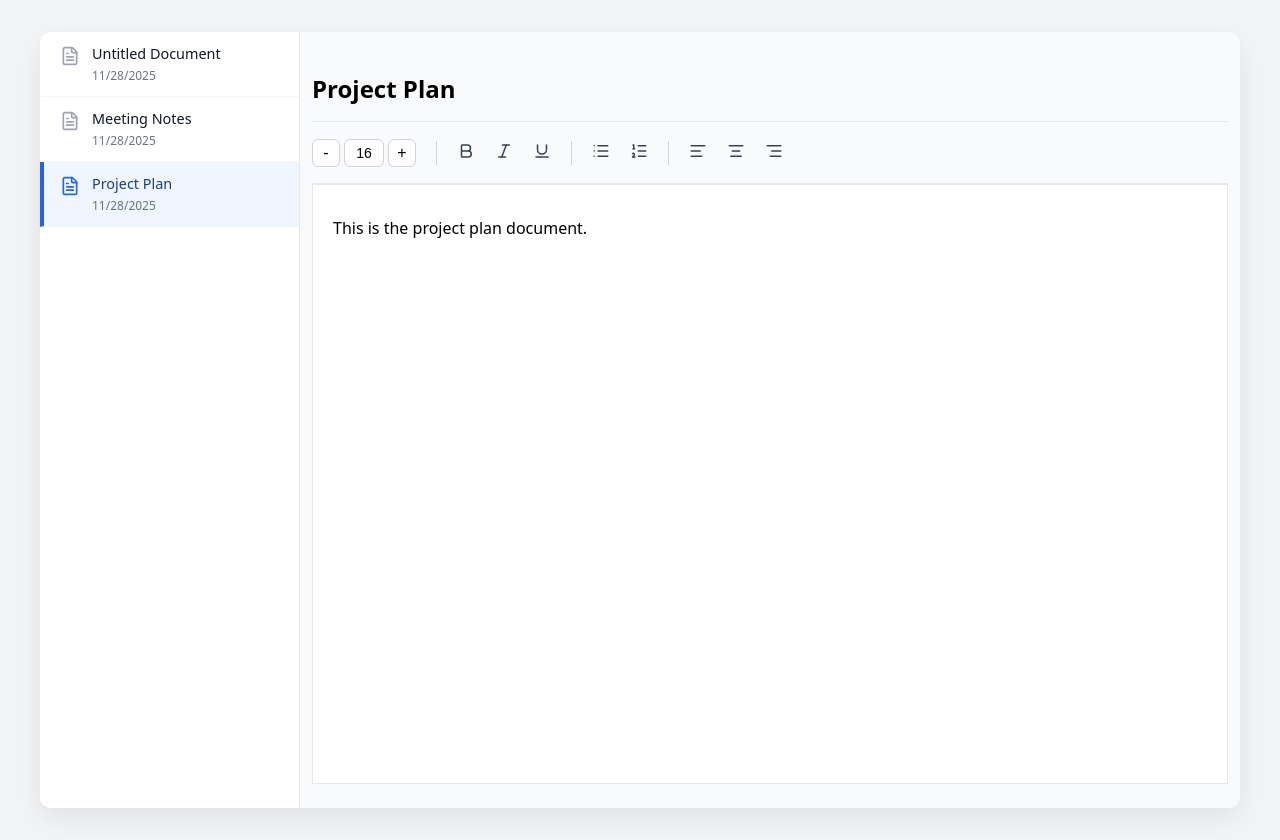
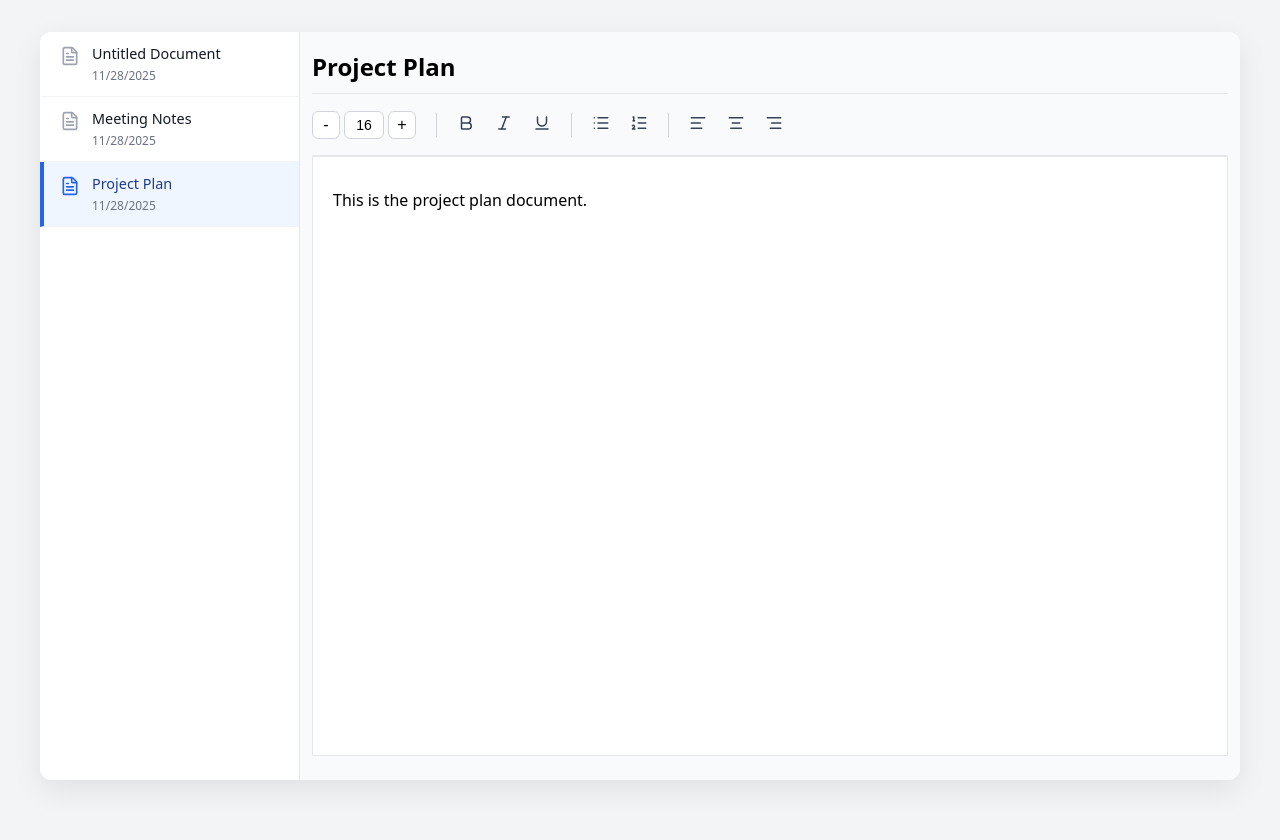
Before and after one commit to VincentLee1208/collab-docs, a React (Create React App) app in the folder client/: page / in a window 1280 px wide. After the commit the page ends 812 px from the top, so only its background shows below. Built offline with nearby package versions, Linux system fonts and the light colour scheme.

Commit message:
Updated padding

```diff
--- a/client/src/styles/App.css
+++ b/client/src/styles/App.css
@@ -28,7 +28,7 @@
 
 .app-editor {
   flex: 1;
-  padding: 24px 0px;
+  padding: 8px 0px 24px 0px;
   background-color: #f9fafb;
   display: flex;
   justify-content: center;
--- a/client/src/styles/Editor.css
+++ b/client/src/styles/Editor.css
@@ -18,6 +18,6 @@
 .editor-title {
   font-size: 24px;
   font-weight: 600;
-  padding: 16px 0px;
+  padding: 10px 0px;
   border-bottom: 1px solid #e5e7eb;
 }
```
